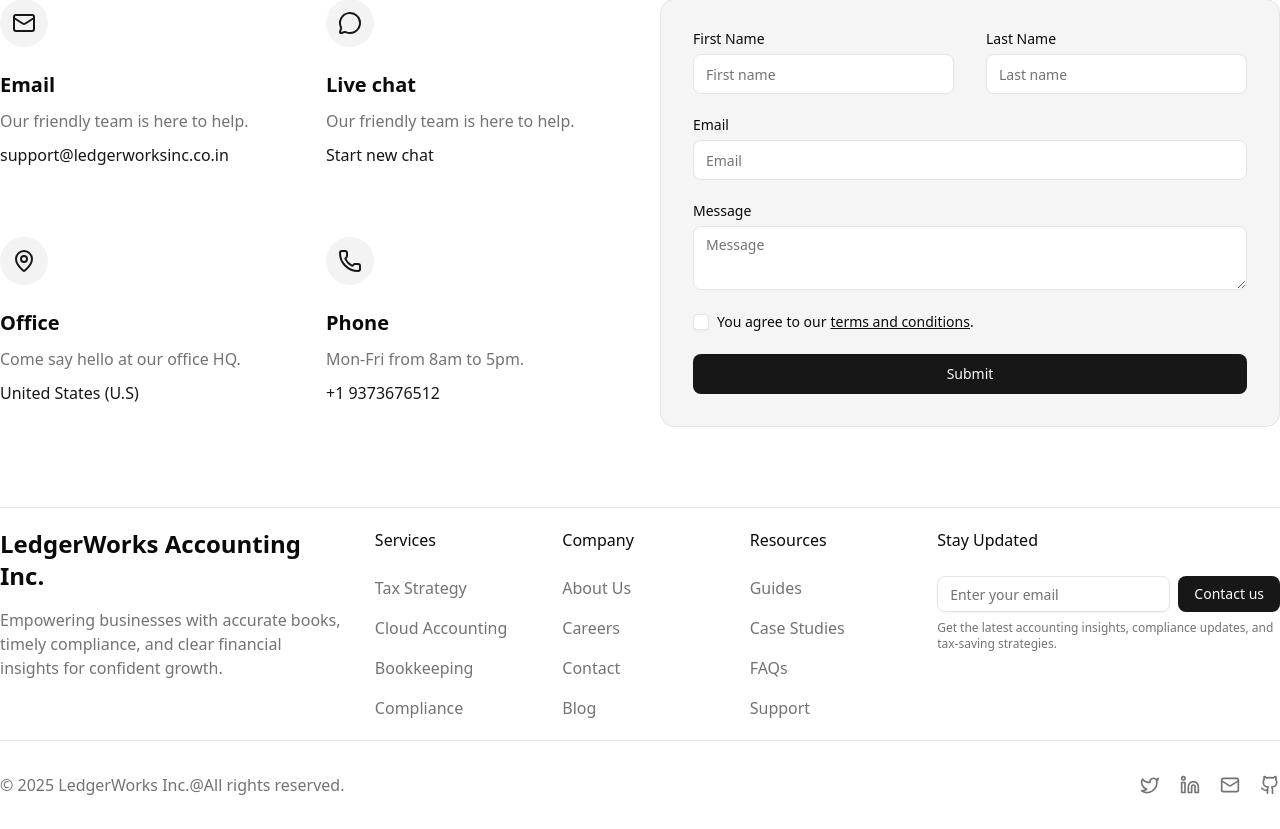
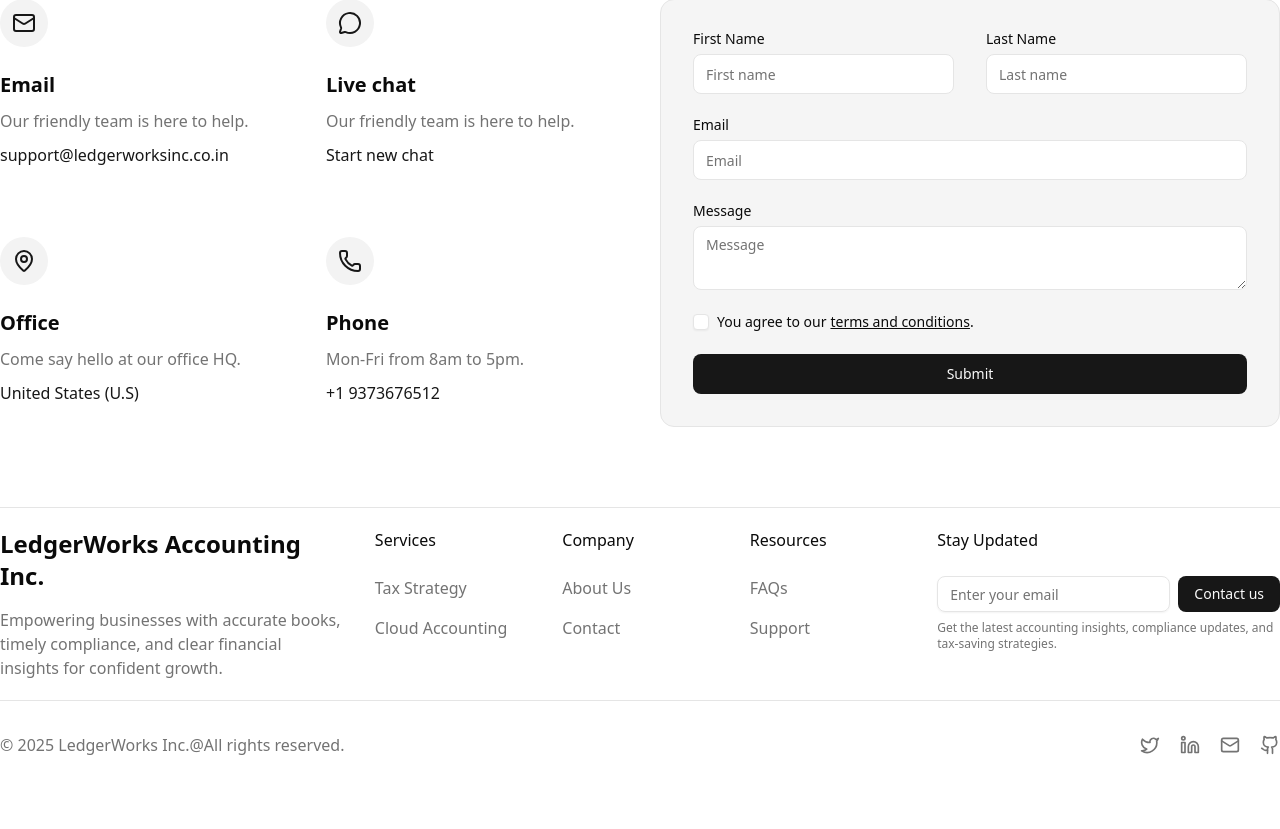
Before and after one commit to Ayushxcodes/ledgerworks, a Next.js app: page /contact in a window 1280 px wide. Shown: the part 293-1122 px from the top of the page. After the commit the page ends 1082 px from the top, so only its background shows below. Built offline with nearby package versions, Linux system fonts and the light colour scheme.

Commit message:
footer_revamp

```diff
--- a/src/components/global/Footer.tsx
+++ b/src/components/global/Footer.tsx
@@ -8,27 +8,22 @@
   {
     title: "Services",
     links: [
-      { title: "Tax Strategy", href: "/services/tax-strategy" },
-      { title: "Cloud Accounting", href: "/services/cloud-accounting" },
-      { title: "Bookkeeping", href: "/services/bookkeeping" },
-      { title: "Compliance", href: "/services/compliance" },
+      { title: "Tax Strategy", href: "/tax" },
+      { title: "Cloud Accounting", href: "/cloud" },
     ],
   },
   {
     title: "Company",
     links: [
-      { title: "About Us", href: "/about" },
-      { title: "Careers", href: "/careers" },
+      { title: "About Us", href: "/team" },
       { title: "Contact", href: "/contact" },
-      { title: "Blog", href: "/blog" },
+
     ],
   },
   {
     title: "Resources",
     links: [
-      { title: "Guides", href: "/resources/guides" },
-      { title: "Case Studies", href: "/resources/case-studies" },
-      { title: "FAQs", href: "/resources/faqs" },
+      { title: "FAQs", href: "/company" },
       { title: "Support", href: "/contact" },
     ],
   },
```
